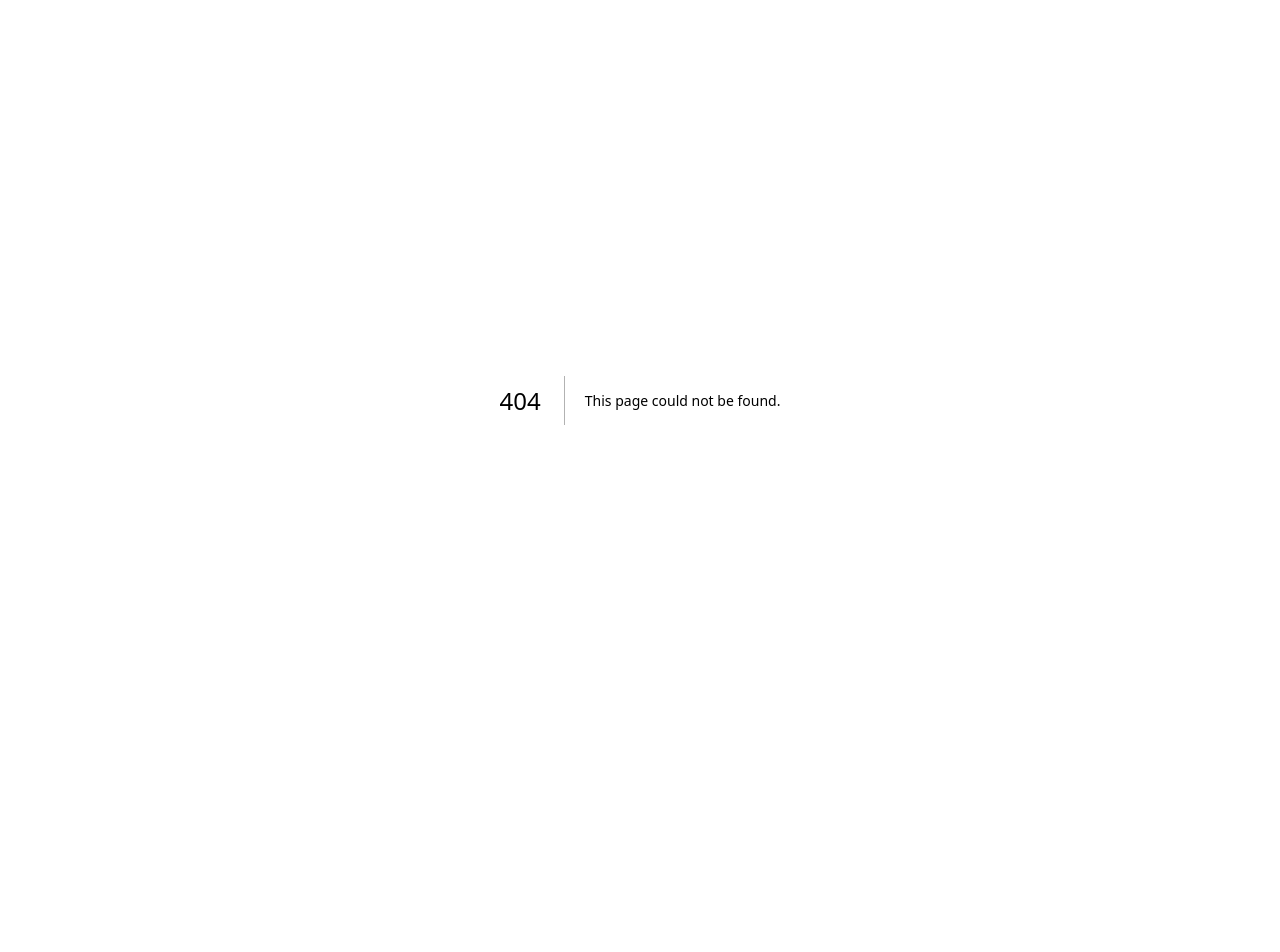
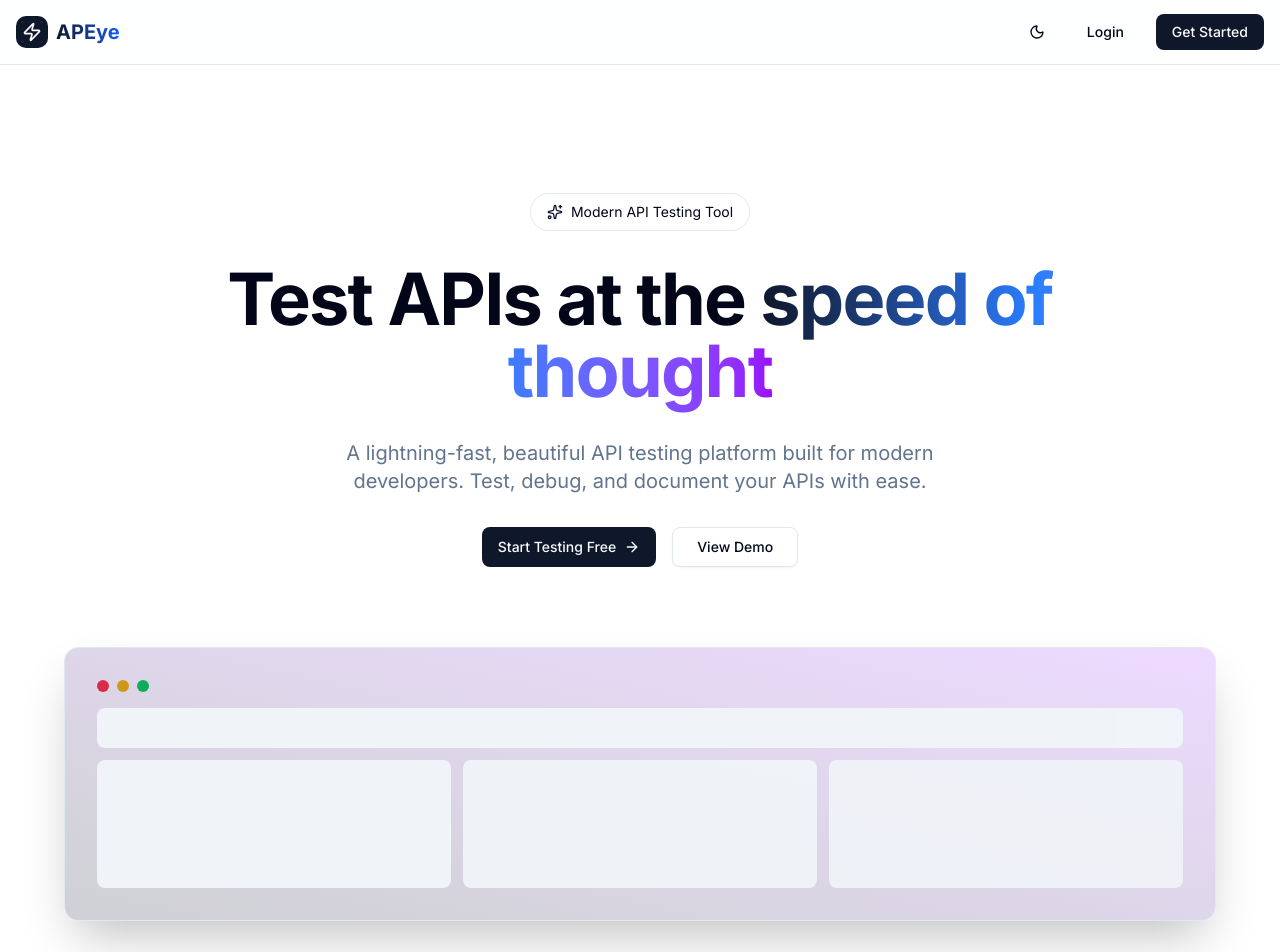
Before and after one commit to Akash-YS05/apeye-app, a Next.js app in the folder apeye-frontend/: page /landing in a window 1280 px wide. Before the commit this address had no page. Shown: the top 952 px of the page. Before the commit the page ends 800 px from the top, so only its background shows below. Built offline with nearby package versions, Linux system fonts and the light colour scheme.

Commit message:
feat: add landing page

```diff
--- /dev/null
+++ b/apeye-frontend/src/app/landing/page.tsx
@@ -0,0 +1,187 @@
+'use client';
+
+import { ArrowRight, Zap, Code2, Shield, Sparkles } from 'lucide-react';
+import { Button } from '@/components/ui/button';
+import Link from 'next/link';
+import { useTheme } from 'next-themes';
+import { ThemeToggle } from '@/components/ui/theme-toggle';
+import { useEffect, useState } from 'react';
+
+export default function LandingPage() {
+  const [mounted, setMounted] = useState(false);
+
+  useEffect(() => {
+    setMounted(true);
+  }, []);
+
+  if (!mounted) {
+    return null;
+  }
+
+  return (
+    <div className="min-h-screen bg-gradient-to-b from-background via-background to-primary/5">
+      {/* Header */}
+      <header className="border-b bg-card/50 backdrop-blur-sm sticky top-0 z-50">
+        <div className="container mx-auto px-4 h-16 flex items-center justify-between">
+          <div className="flex items-center gap-2">
+            <div className="h-8 w-8 rounded-lg bg-primary flex items-center justify-center">
+              <Zap className="h-5 w-5 text-primary-foreground" />
+            </div>
+            <span className="text-xl font-bold bg-gradient-to-r from-primary to-blue-600 bg-clip-text text-transparent">
+              APEye
+            </span>
+          </div>
+
+          <div className="flex items-center gap-4">
+            <ThemeToggle />
+            <Link href="/login">
+              <Button variant="ghost">Login</Button>
+            </Link>
+            <Link href="/register">
+              <Button>Get Started</Button>
+            </Link>
+          </div>
+        </div>
+      </header>
+
+      {/* Hero Section */}
+      <section className="container mx-auto px-4 py-20 md:py-32">
+        <div className="max-w-4xl mx-auto text-center space-y-8 animate-fade-in-up">
+          <div className="inline-flex items-center gap-2 px-4 py-2 rounded-full border bg-card text-sm">
+            <Sparkles className="h-4 w-4 text-primary" />
+            <span>Modern API Testing Tool</span>
+          </div>
+
+          <h1 className="text-5xl md:text-7xl font-bold tracking-tight">
+            Test APIs at the{' '}
+            <span className="bg-gradient-to-r from-primary via-blue-500 to-purple-600 bg-clip-text text-transparent">
+              speed of thought
+            </span>
+          </h1>
+
+          <p className="text-xl text-muted-foreground max-w-2xl mx-auto">
+            A lightning-fast, beautiful API testing platform built for modern developers.
+            Test, debug, and document your APIs with ease.
+          </p>
+
+          <div className="flex items-center justify-center gap-4">
+            <Link href="/register">
+              <Button size="lg" className="gap-2">
+                Start Testing Free
+                <ArrowRight className="h-4 w-4" />
+              </Button>
+            </Link>
+            <Link href="/login">
+              <Button size="lg" variant="outline">
+                View Demo
+              </Button>
+            </Link>
+          </div>
+        </div>
+
+        {/* Screenshot Mockup */}
+        <div className="max-w-6xl mx-auto mt-20 animate-fade-in">
+          <div className="relative rounded-xl overflow-hidden border shadow-2xl">
+            <div className="absolute inset-0 bg-gradient-to-tr from-primary/20 to-purple-500/20 pointer-events-none" />
+            <div className="bg-card p-8">
+              <div className="flex items-center gap-2 mb-4">
+                <div className="h-3 w-3 rounded-full bg-red-500" />
+                <div className="h-3 w-3 rounded-full bg-yellow-500" />
+                <div className="h-3 w-3 rounded-full bg-green-500" />
+              </div>
+              <div className="space-y-3">
+                <div className="h-10 bg-muted rounded-md animate-pulse" />
+                <div className="grid grid-cols-3 gap-3">
+                  <div className="h-32 bg-muted rounded-md animate-pulse" />
+                  <div className="h-32 bg-muted rounded-md animate-pulse delay-75" />
+                  <div className="h-32 bg-muted rounded-md animate-pulse delay-150" />
+                </div>
+              </div>
+            </div>
+          </div>
+        </div>
+      </section>
+
+      {/* Features Section */}
+      <section className="container mx-auto px-4 py-20">
+        <div className="max-w-6xl mx-auto">
+          <div className="text-center mb-16">
+            <h2 className="text-3xl md:text-5xl font-bold mb-4">
+              Everything you need to test APIs
+            </h2>
+            <p className="text-xl text-muted-foreground">
+              Powerful features in a beautiful, intuitive interface
+            </p>
+          </div>
+
+          <div className="grid md:grid-cols-3 gap-8">
+            <div className="group p-6 rounded-xl border bg-card hover:shadow-lg transition-all">
+              <div className="h-12 w-12 rounded-lg bg-primary/10 flex items-center justify-center mb-4 group-hover:scale-110 transition-transform">
+                <Zap className="h-6 w-6 text-primary" />
+              </div>
+              <h3 className="text-xl font-semibold mb-2">Lightning Fast</h3>
+              <p className="text-muted-foreground">
+                Built for speed. Send requests and get responses in milliseconds.
+              </p>
+            </div>
+
+            <div className="group p-6 rounded-xl border bg-card hover:shadow-lg transition-all">
+              <div className="h-12 w-12 rounded-lg bg-blue-500/10 flex items-center justify-center mb-4 group-hover:scale-110 transition-transform">
+                <Code2 className="h-6 w-6 text-blue-500" />
+              </div>
+              <h3 className="text-xl font-semibold mb-2">Developer First</h3>
+              <p className="text-muted-foreground">
+                Syntax highlighting, smart autocomplete, and powerful collections.
+              </p>
+            </div>
+
+            <div className="group p-6 rounded-xl border bg-card hover:shadow-lg transition-all">
+              <div className="h-12 w-12 rounded-lg bg-purple-500/10 flex items-center justify-center mb-4 group-hover:scale-110 transition-transform">
+                <Shield className="h-6 w-6 text-purple-500" />
+              </div>
+              <h3 className="text-xl font-semibold mb-2">Secure & Private</h3>
+              <p className="text-muted-foreground">
+                Your data is encrypted and secure. We never store your API keys.
+              </p>
+            </div>
+          </div>
+        </div>
+      </section>
+
+      {/* CTA Section */}
+      <section className="container mx-auto px-4 py-20">
+        <div className="max-w-4xl mx-auto text-center space-y-8 p-12 rounded-2xl border bg-gradient-to-br from-primary/10 to-purple-500/10">
+          <h2 className="text-4xl md:text-5xl font-bold">
+            Ready to supercharge your API testing?
+          </h2>
+          <p className="text-xl text-muted-foreground">
+            Join thousands of developers testing APIs with APEye.
+          </p>
+          <Link href="/register">
+            <Button size="lg" className="gap-2">
+              Get Started for Free
+              <ArrowRight className="h-4 w-4" />
+            </Button>
+          </Link>
+        </div>
+      </section>
+
+      {/* Footer */}
+      <footer className="border-t bg-card/50 backdrop-blur-sm">
+        <div className="container mx-auto px-4 py-8">
+          <div className="flex items-center justify-between">
+            <div className="flex items-center gap-2">
+              <div className="h-6 w-6 rounded-lg bg-primary flex items-center justify-center">
+                <Zap className="h-4 w-4 text-primary-foreground" />
+              </div>
+              <span className="font-semibold">APEye</span>
+            </div>
+            <p className="text-sm text-muted-foreground">
+              © 2026 APEye. Built with ❤️ for developers.
+            </p>
+          </div>
+        </div>
+      </footer>
+    </div>
+  );
+}
```
